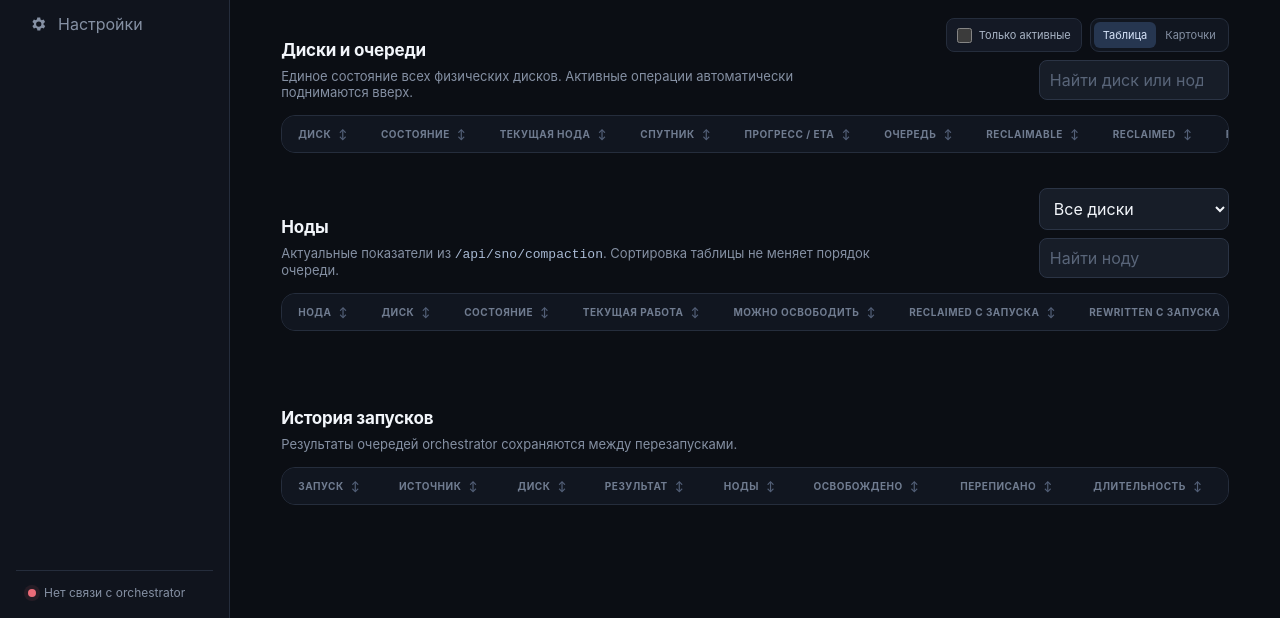
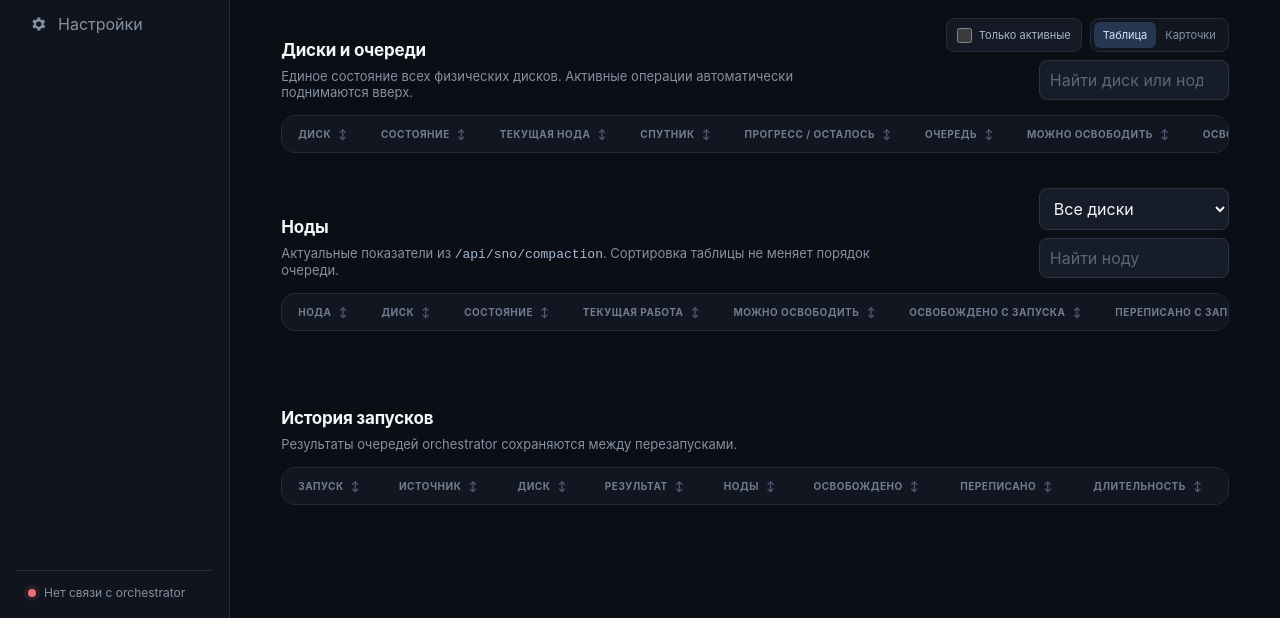
Before and after one commit to Aleksman4o/storj-compaction-orchestrator, a plain HTML site: page web/index.html in a window 1280 px wide. Shown: the part 182-800 px from the top of the page. Drawn offline with Linux system fonts and the light colour scheme; no server answers.

Commit message:
Translate dashboard table headings

```diff
--- a/web/index.html
+++ b/web/index.html
@@ -67,11 +67,11 @@
               <th><button class="sort-button" data-sort-table="groups" data-sort-key="activity">Состояние <span>↕</span></button></th>
               <th><button class="sort-button" data-sort-table="groups" data-sort-key="node">Текущая нода <span>↕</span></button></th>
               <th><button class="sort-button" data-sort-table="groups" data-sort-key="satellite">Спутник <span>↕</span></button></th>
-              <th><button class="sort-button" data-sort-table="groups" data-sort-key="progress">Прогресс / ETA <span>↕</span></button></th>
+              <th><button class="sort-button" data-sort-table="groups" data-sort-key="progress">Прогресс / осталось <span>↕</span></button></th>
               <th><button class="sort-button" data-sort-table="groups" data-sort-key="queue">Очередь <span>↕</span></button></th>
-              <th><button class="sort-button" data-sort-table="groups" data-sort-key="reclaimable">Reclaimable <span>↕</span></button></th>
-              <th><button class="sort-button" data-sort-table="groups" data-sort-key="reclaimed">Reclaimed <span>↕</span></button></th>
-              <th><button class="sort-button" data-sort-table="groups" data-sort-key="rewritten">Rewritten <span>↕</span></button></th><th></th>
+              <th><button class="sort-button" data-sort-table="groups" data-sort-key="reclaimable">Можно освободить <span>↕</span></button></th>
+              <th><button class="sort-button" data-sort-table="groups" data-sort-key="reclaimed">Освобождено <span>↕</span></button></th>
+              <th><button class="sort-button" data-sort-table="groups" data-sort-key="rewritten">Переписано <span>↕</span></button></th><th></th>
             </tr></thead>
             <tbody id="groups-table"></tbody>
           </table></div></div>
@@ -86,8 +86,8 @@
               <th><button class="sort-button" data-sort-table="nodes" data-sort-key="status">Состояние <span>↕</span></button></th>
               <th><button class="sort-button" data-sort-table="nodes" data-sort-key="work">Текущая работа <span>↕</span></button></th>
               <th><button class="sort-button" data-sort-table="nodes" data-sort-key="reclaimable">Можно освободить <span>↕</span></button></th>
-              <th><button class="sort-button" data-sort-table="nodes" data-sort-key="reclaimed">Reclaimed с запуска <span>↕</span></button></th>
-              <th><button class="sort-button" data-sort-table="nodes" data-sort-key="rewritten">Rewritten с запуска <span>↕</span></button></th><th></th>
+              <th><button class="sort-button" data-sort-table="nodes" data-sort-key="reclaimed">Освобождено с запуска <span>↕</span></button></th>
+              <th><button class="sort-button" data-sort-table="nodes" data-sort-key="rewritten">Переписано с запуска <span>↕</span></button></th><th></th>
             </tr></thead>
             <tbody id="nodes-table"></tbody>
           </table></div></div>
```
